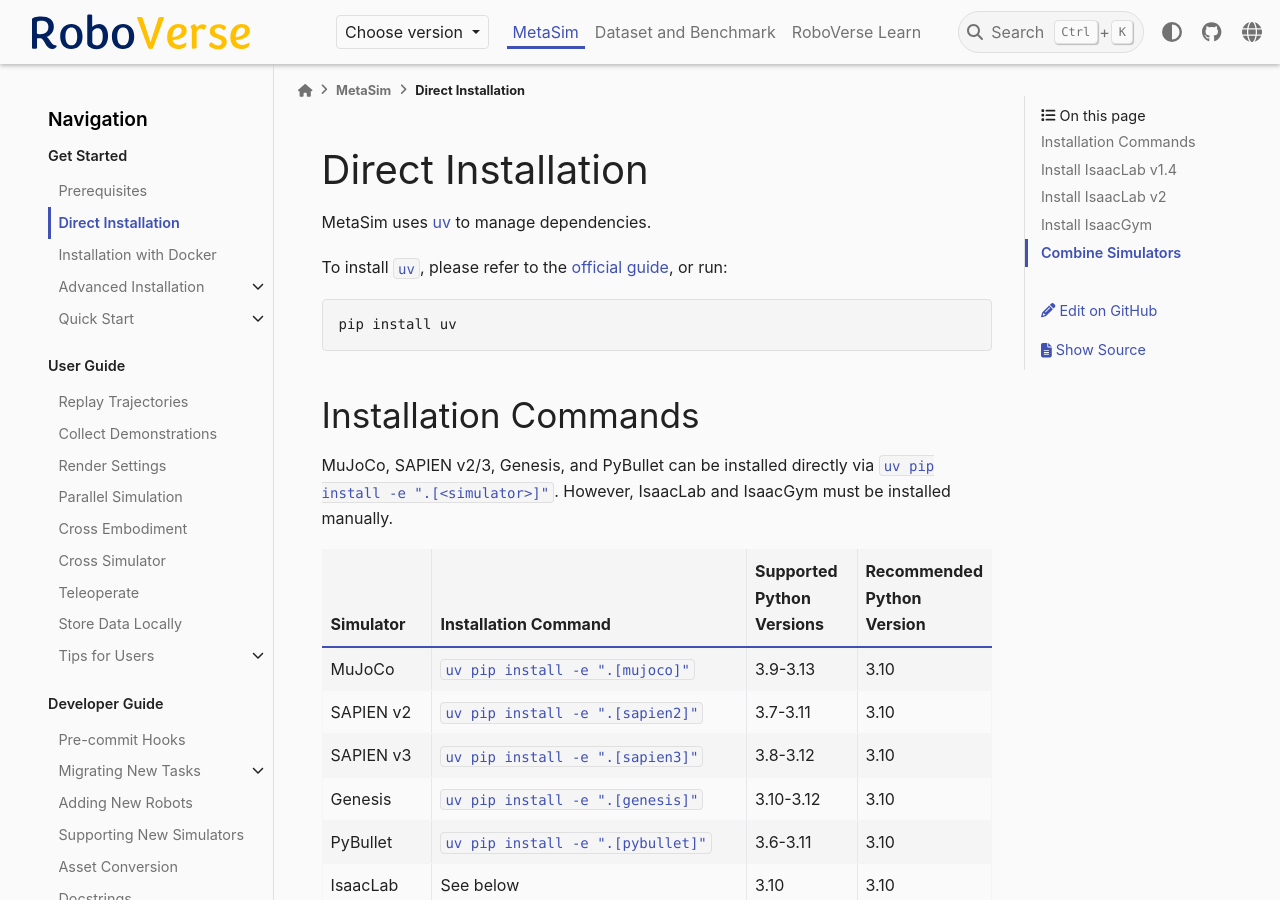
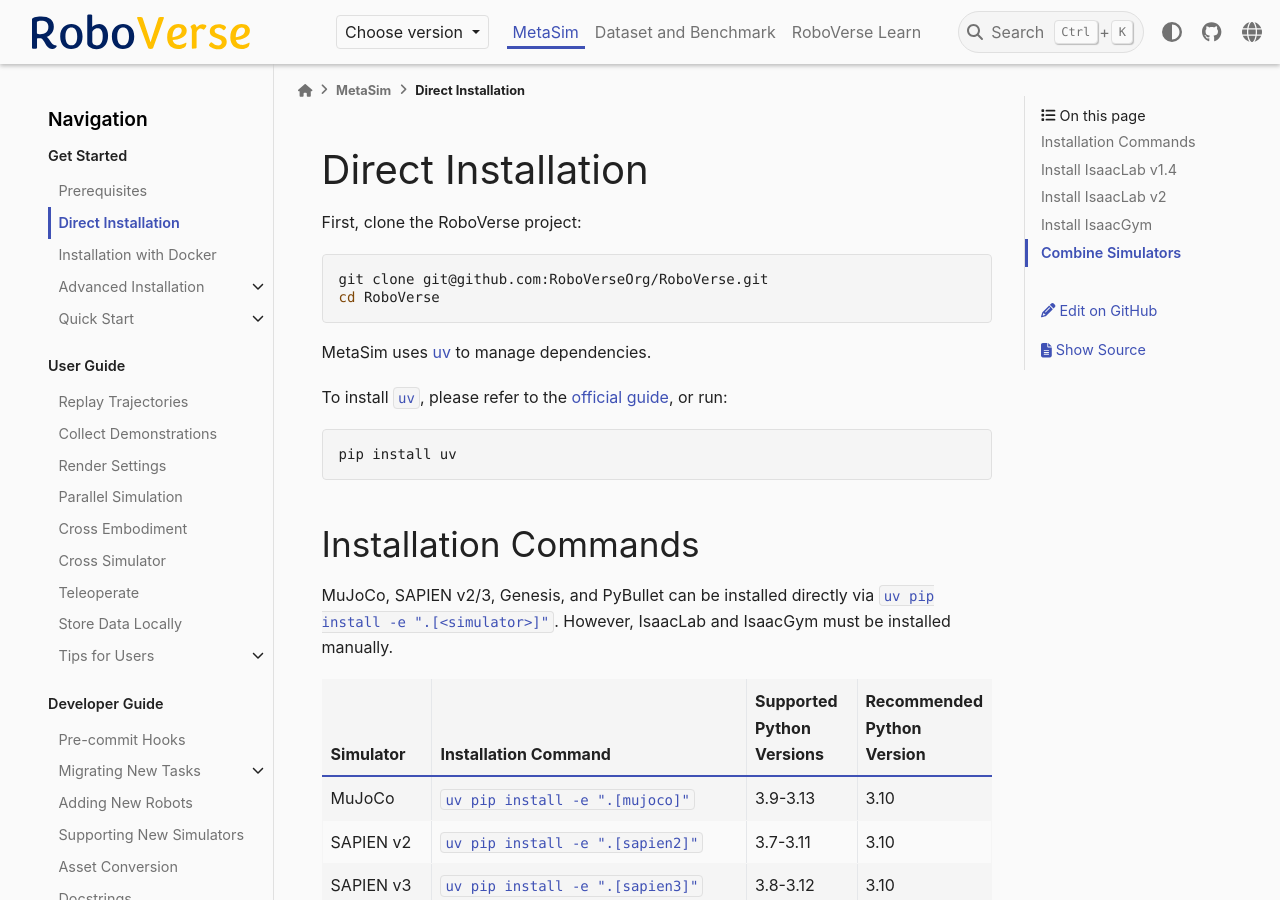
Before and after one commit to liuliu3dv/RoboVerse, a Sphinx documentation site: the page built from docs/source/metasim/get_started/installation.rst, in a window 1280 px wide and 900 px high. Built offline with Sphinx 7.4.7 and the PyData theme 0.15.4, drawn with Linux system fonts in a browser that asks for light colours; pages that are not in the unit, such as notebooks, are missing from menus.

Commit message:
[docs/fix] Add clone project to installation.rst (#68)
I wonder if cloning project is missing from installation in docs. That made `uv pip install -e ".[<simulator>]"` below a little confusing.

```diff
--- a/docs/source/metasim/get_started/installation.rst
+++ b/docs/source/metasim/get_started/installation.rst
@@ -1,5 +1,12 @@
 Direct Installation
 ===================
+
+First, clone the RoboVerse project:
+
+.. code-block:: bash
+
+    git clone git@github.com:RoboVerseOrg/RoboVerse.git
+    cd RoboVerse
 
 MetaSim uses `uv <https://docs.astral.sh/uv/>`_ to manage dependencies.
 
```
